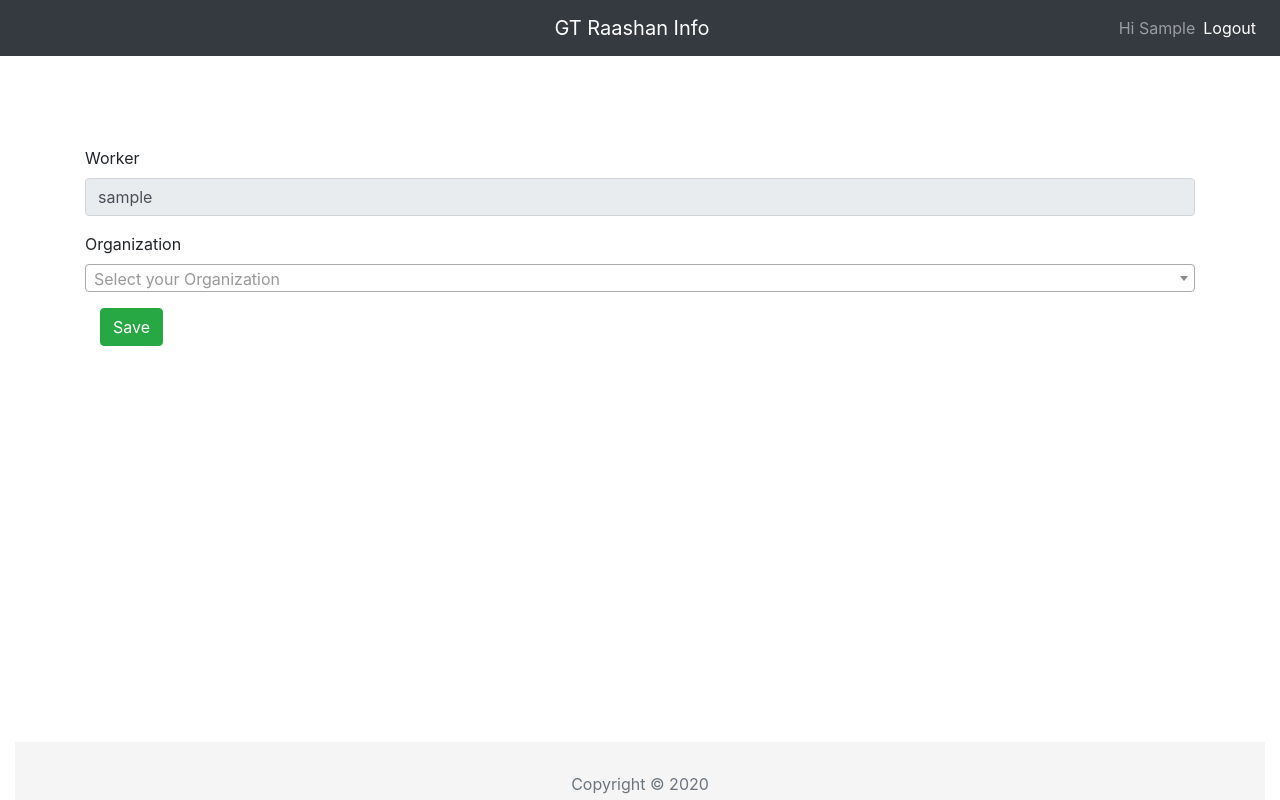
After one commit to aamirbilvani/gt_raashan, a Django app: page /worker in a window 1280 px wide. The commit adds this page. Run offline with Django 3.2, Linux system fonts and the light colour scheme; the visitor is signed in with stand-in values (Sample User, id 1); data that the repository does not hold is empty; some libraries are stand-ins or nearby versions.

Commit message:
Various changes: - Added logic to initialize workers - Converted INdex to a class based view - Added a JS plugin for selecting organization using lookahead - Some minor tweaks

```diff
--- a/raashan_site/raashan_info/models.py
+++ b/raashan_site/raashan_info/models.py
@@ -19,12 +19,26 @@ class Organization(models.Model):
 class CustomUser(AbstractUser):
     objects = CustomUserManager()
 
+    def get_worker(self):
+        if hasattr(self, 'worker'):
+            return self.worker
+        return None
+
+    def __str__(self):
+        if self.first_name and self.last_name:
+            return "{} {}".format(self.first_name, self.last_name)
+        else:
+            return self.username
+
 
 
 class Worker(models.Model):
     user = models.OneToOneField(CustomUser, on_delete=models.CASCADE, primary_key=False)
     organization = models.ForeignKey(Organization, null=True, on_delete=models.SET_NULL)
     is_admin = models.BooleanField('Is Admin')
+
+    def __str__(self):
+        return str(self.user)
 
 
 
--- /dev/null
+++ b/raashan_site/raashan_info/static/custom/js/misc.js
@@ -0,0 +1,14 @@
+//function to initialize select2
+function initializeSelect2(selectElementObj) {
+    selectElementObj.select2({
+        placeholder: 'Select your Organization',
+        tags: true,
+    });
+}
+
+$(document).ready(function() {
+    //onload: initialize select2
+    $(".organization-select").each(function() {
+        initializeSelect2($(this));
+    });
+});
--- a/raashan_site/raashan_info/templates/base.html
+++ b/raashan_site/raashan_info/templates/base.html
@@ -46,7 +46,11 @@
                         <div class="collapse navbar-collapse justify-content-end" id="navbarSupportedContent">
                             <ul class="navbar-nav">
                                 <span class="navbar-text">
-                                    Hi {{ user.username|capfirst }}
+                                    {% if user.first_name %}
+                                        Hi {{ user.first_name|capfirst }}
+                                    {% else %}
+                                        Hi {{ user.username|capfirst }}
+                                    {% endif %}
                                 </span>
                                 <li class="nav-item">
                                     <a class="nav-link" href='{% url 'logout' %}'>Logout</a>
--- /dev/null
+++ b/raashan_site/raashan_info/templates/raashan_info/worker.html
@@ -0,0 +1,47 @@
+{% extends 'base.html' %}
+{% load static %}
+{% load widget_tweaks %}
+
+{% block title %}
+    {% if portfolio.name %}
+        GT Raashan Info - Edit {{portfolio.name}}
+    {% else %}
+        GT Stocks - Create Portfolio
+    {% endif %}
+{% endblock %}
+
+{% block header_extras %}
+    <link href="https://cdnjs.cloudflare.com/ajax/libs/select2/4.0.12/css/select2.min.css" rel="stylesheet" />
+    <script src="https://cdnjs.cloudflare.com/ajax/libs/select2/4.0.12/js/select2.full.min.js"></script>
+{% endblock %}
+
+{% block back_button %}
+{% endblock %}
+
+{% block content %}
+    <div class="container">
+        <form class="worker-form" action="" method="POST">
+            {% csrf_token %}
+            {{ form.non_field_errors }}
+
+            <div class="form-group">
+                <label for="id_user_name">Worker</label>
+                {{ form.worker.errors }}
+                <input type="text" disabled name="user_name" value={{ user.username }} class="form-control">
+                <input type="hidden" name="user" value={{ user.id }}>
+            </div>
+            <div class="form-group">
+                <label for="id_name">Organization</label>
+                {{ form.organization.errors }}
+                {% render_field form.organization class="form-control organization-select" %}
+            </div>
+            <div class="col">
+                <input type="submit" class="btn btn-success" value="Save"/>
+            </div>
+        </form>
+    </div>
+{% endblock %}
+
+{% block body_end %}
+    <script src="{% static 'custom/js/misc.js' %}"></script>
+{% endblock %}
--- a/raashan_site/raashan_info/urls.py
+++ b/raashan_site/raashan_info/urls.py
@@ -1,7 +1,9 @@
 from django.urls import path
+from django.contrib.auth.decorators import login_required
 
 from . import views
 
 urlpatterns = [
-    path('', views.index, name='index'),
+    path('', login_required(views.IndexView.as_view())),
+    path('worker', login_required(views.WorkerView.as_view())),
 ]
--- a/raashan_site/raashan_info/views.py
+++ b/raashan_site/raashan_info/views.py
@@ -1,6 +1,28 @@
-from django.http import HttpResponse
-from django.contrib.auth.decorators import login_required
+from django.views.generic import TemplateView, CreateView
+from django.shortcuts import redirect
+from .models import *
 
-@login_required
-def index(request):
-    return HttpResponse("Hello, world. You're home.")
+
+class IndexView(TemplateView):
+    template_name = 'raashan_info/index.html'
+
+    def dispatch(self, request, *args, **kwargs):
+        if (not request.user.get_worker()):
+            return redirect('/worker')
+        else:
+            return super(IndexView, self).dispatch(request, *args, **kwargs)
+
+    def get_context_data(self, **kwargs):
+        context = super(IndexView, self).get_context_data(**kwargs)
+        context['back_url'] = "/"
+        return context
+
+
+
+class WorkerView(CreateView):
+    model = Worker
+    fields = '__all__'
+    template_name = 'raashan_info/worker.html'
+
+    def get_success_url(self):
+        return '/'
```
Also changed, not shown: raashan_site/raashan_info/forms.py (+11 -3 lines), raashan_site/raashan_info/templates/raashan_info/index.html (added, +13 -0 lines), raashan_site/raashan_info/templates/registration/login.html (+7 -2 lines), 2 other files.
